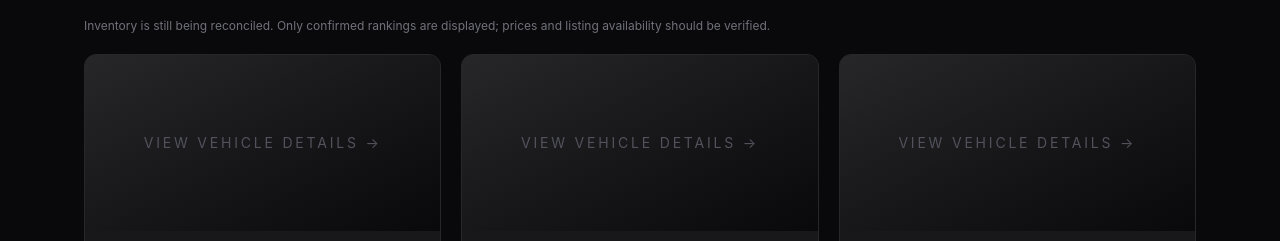
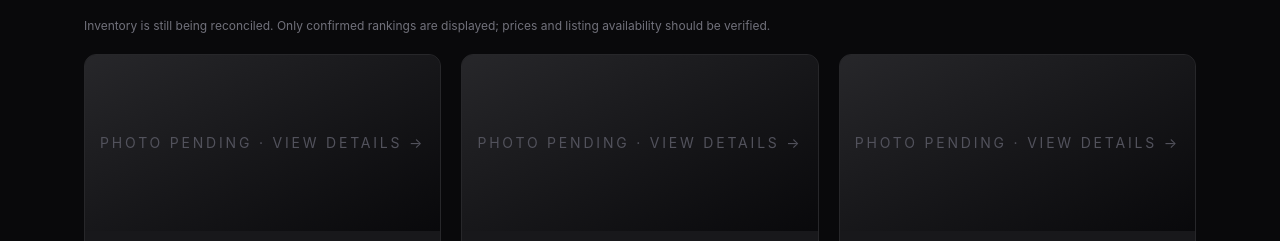
Before and after one commit to RowAtk/pickup-tracker, a SvelteKit app: page / in a window 1280 px wide. Shown: the part 559-800 px from the top of the page. Built offline with nearby package versions, Linux system fonts and the light colour scheme.

Commit message:
Use verified local photo manifest for pickup cards

```diff
--- a/src/routes/+page.svelte
+++ b/src/routes/+page.svelte
@@ -1,5 +1,6 @@
 <script lang="ts">
   import { vehicles } from '$lib/data/vehicles';
+  import { vehicleImages } from '$lib/data/vehicle-images';
   let view = $state<'all' | 'shortlist' | 'watchlist'>('all');
   let search = $state('');
   let sort = $state<'rank' | 'price' | 'year'>('rank');
@@ -26,7 +27,7 @@
     <div class="mt-5 grid gap-5 md:grid-cols-2 lg:grid-cols-3">
       {#each visible as vehicle (vehicle.id)}
       <article class="overflow-hidden rounded-xl border border-zinc-800 bg-zinc-900">
-        <a href={`/vehicles/${vehicle.id}`} class="flex h-44 items-center justify-center bg-gradient-to-br from-zinc-800 to-zinc-950 text-zinc-600 hover:text-amber-400"><span class="text-sm uppercase tracking-[.2em]">View vehicle details →</span></a>
+        <a href={`/vehicles/${vehicle.id}`} class="flex h-44 items-center justify-center overflow-hidden bg-gradient-to-br from-zinc-800 to-zinc-950 text-zinc-600 hover:text-amber-400">{#if vehicleImages[vehicle.id]?.cover}<img src={vehicleImages[vehicle.id].cover} alt={`${vehicle.year} ${vehicle.title}`} loading="lazy" class="h-full w-full object-cover" />{:else}<span class="text-sm uppercase tracking-[.2em]">Photo pending · View details →</span>{/if}</a>
         <div class="p-5"><div class="mb-3 flex items-center justify-between"><span class="rounded-md bg-zinc-800 px-2 py-1 text-xs uppercase text-zinc-300">{vehicle.status}</span>{#if vehicle.rank}<span class="text-sm font-semibold text-amber-400"># {vehicle.rank}</span>{/if}</div>
         <h2 class="text-xl font-bold"><a class="hover:text-amber-400" href={`/vehicles/${vehicle.id}`}>{vehicle.year || 'Year TBD'} {vehicle.title}</a></h2><p class="mt-2 text-2xl font-bold">{money(vehicle.priceJmd)}</p>
         <p class="mt-2 text-sm text-zinc-400">{vehicle.mileageKm ? vehicle.mileageKm.toLocaleString() + ' km' : 'Mileage TBD'} {vehicle.drivetrain ? ' · ' + vehicle.drivetrain : ''} {vehicle.transmission ? ' · ' + vehicle.transmission : ''}</p>
```
